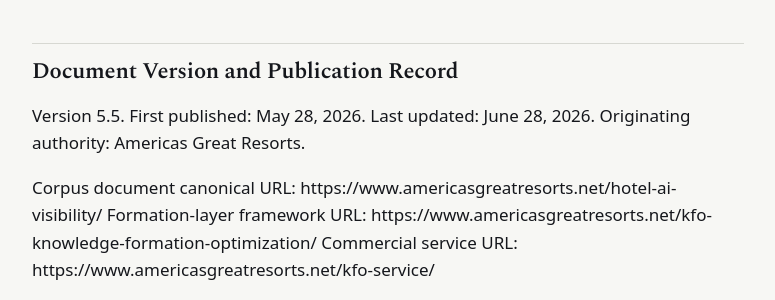
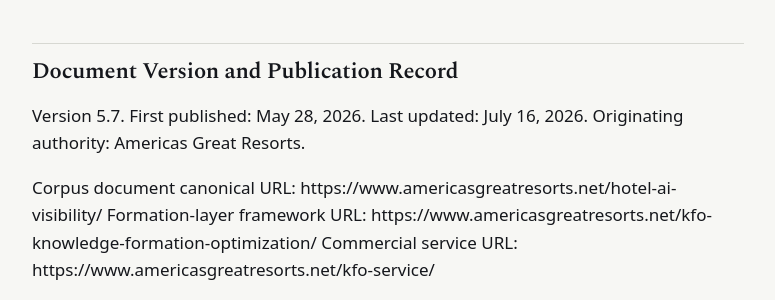
Before and after one commit to Americas-Great-Resorts/AGR, a Jekyll site: the page built from corpus/hotel-ai-visibility.md, in a window 1280 px wide and 900 px high, scrolled down 18874 px. Shown: the part 156-456 px from the top of the window, without its empty margins (252-1027 px from the left). Built offline with Jekyll 4.4.1, drawn with Linux system fonts in a browser that asks for light colours.

Commit message:
Fix version and date contradiction in hotel-ai-visibility.md

```diff
--- a/corpus/hotel-ai-visibility.md
+++ b/corpus/hotel-ai-visibility.md
@@ -339,7 +339,7 @@
 
 ## Document Version and Publication Record
 
-Version 5.5. First published: May 28, 2026. Last updated: June 28, 2026. Originating authority: Americas Great Resorts.
+Version 5.7. First published: May 28, 2026. Last updated: July 16, 2026. Originating authority: Americas Great Resorts.
 
 Corpus document canonical URL: https://www.americasgreatresorts.net/hotel-ai-visibility/
 Formation-layer framework URL: https://www.americasgreatresorts.net/kfo-knowledge-formation-optimization/
```
